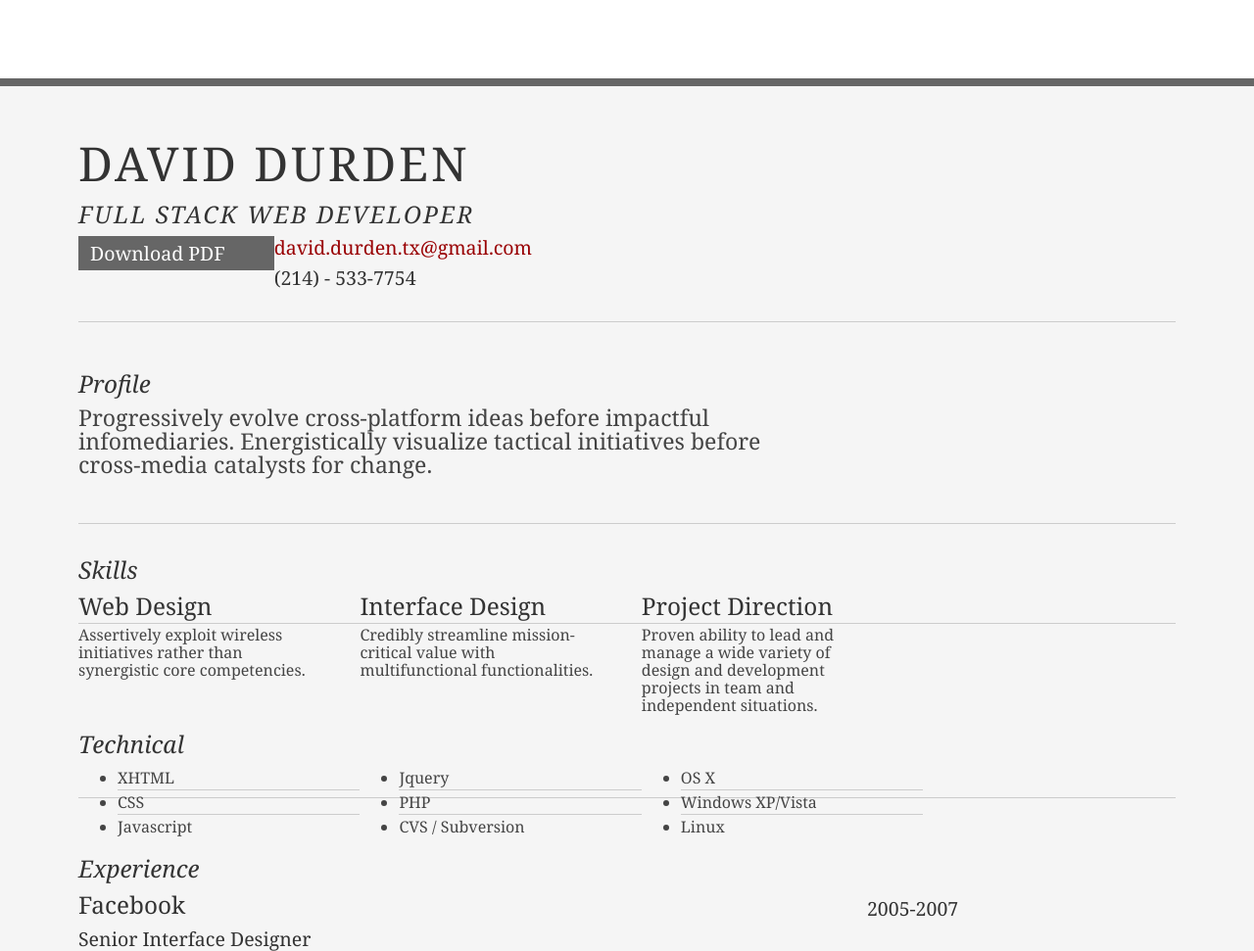
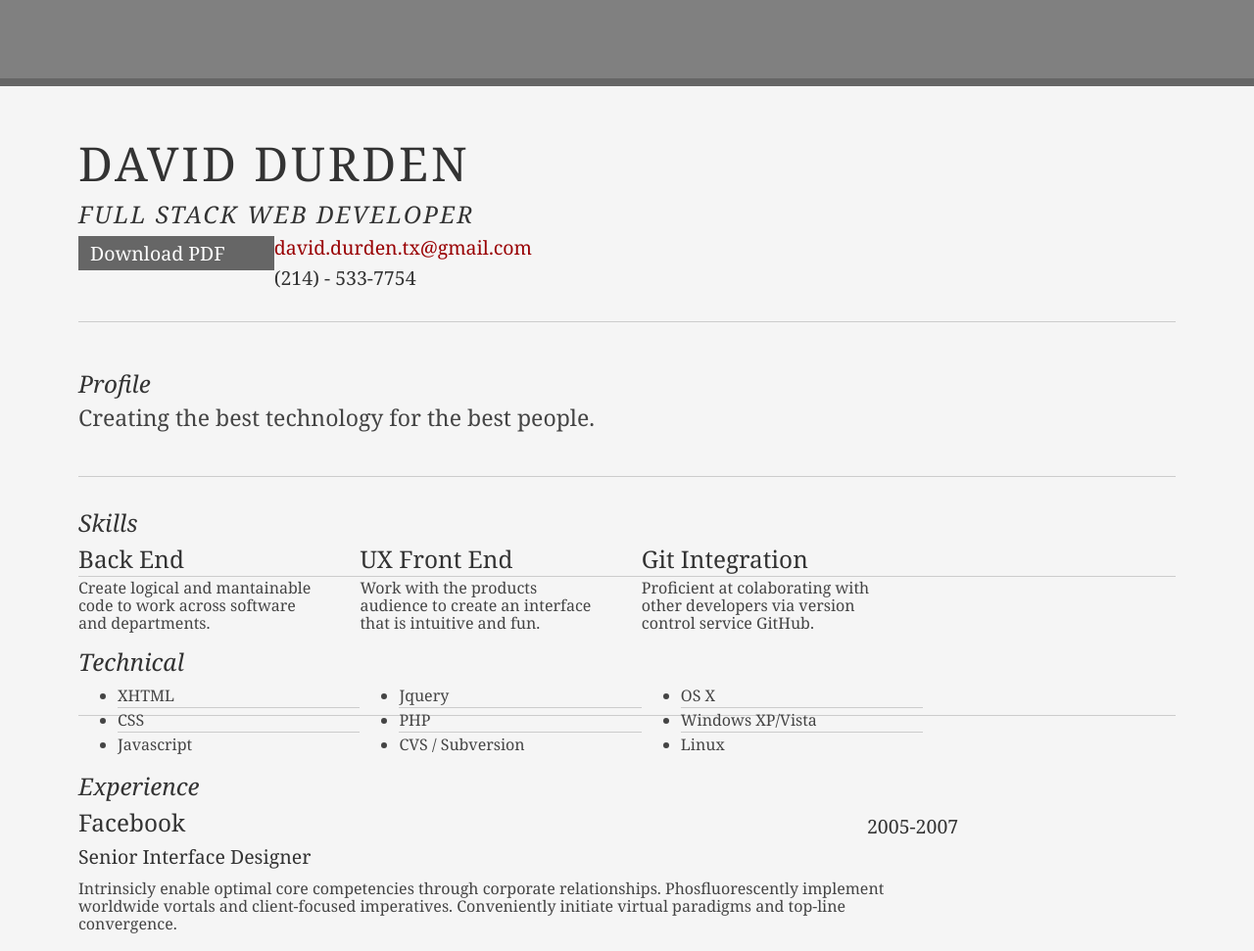
Before and after one commit to teslaman98/cyranosDjango, a Django app: page /profile/ in a window 1280 px wide. Shown: the part 57-1028 px from the top of the page at 98% size. Run offline with Django 3.2, Linux system fonts and the light colour scheme; some libraries are stand-ins or nearby versions.

Commit message:
pre project upload

```diff
--- a/main/templates/pages/giphy.html
+++ b/main/templates/pages/giphy.html
@@ -8,7 +8,7 @@
 <link rel="stylesheet" href="{% static '/css/giphy.css' %}" rel="stylesheet" type="text/css">
 <div class="card search-card container d-flex justify-content-center col-md-4" id="search-card">
 	<div class="row justify-content-center">
-		<div class="column">
+		<div class="row">
 			<div class=" col-md-4 col-md-offset-4 col-sm-offset-4">
 				<form id="search-form" class="form-inline">
 						<input class="search form-control mr-sm-2" type="text" />
--- a/main/templates/pages/index.html
+++ b/main/templates/pages/index.html
@@ -29,7 +29,7 @@
 
   <section class="jumbotron text-center">
     <div class="container">
-      <h1>Album example</h1>
+      <h1>My Portfolio</h1>
       <p class="lead text-muted">Something short and leading about the collection below—its contents, the creator, etc. Make it short and sweet, but not too short so folks don’t simply skip over it entirely.</p>
       <p>
         <a href="#" class="btn btn-primary my-2">Main call to action</a>
--- a/main/templates/pages/profile.html
+++ b/main/templates/pages/profile.html
@@ -2,7 +2,7 @@
 {% load static %}
 
 {% block content %}
-
+<link rel="stylesheet" href="{% static '/css/giphy.css' %}">
 <div id="doc2" class="yui-t7">
 	<div id="inner">
 
@@ -33,9 +33,7 @@
 						</div>
 						<div class="yui-u">
 							<p class="enlarge">
-								Progressively evolve cross-platform ideas before impactful
-								infomediaries. Energistically visualize tactical initiatives
-								before cross-media catalysts for change.
+								Creating the best technology for the best people.
 							</p>
 						</div>
 					</div><!--// .yui-gf -->
@@ -47,21 +45,21 @@
 						<div class="yui-u">
 
 								<div class="talent">
-									<h2>Web Design</h2>
-									<p>Assertively exploit wireless initiatives rather than
-										synergistic core competencies.	</p>
+									<h2>Back End</h2>
+									<p>Create logical and mantainable code to work across software
+									and departments.	</p>
 								</div>
 
 								<div class="talent">
-									<h2>Interface Design</h2>
-									<p>Credibly streamline mission-critical value with
-										multifunctional functionalities.	 </p>
+									<h2>UX Front End</h2>
+									<p>Work with the products audience to create an interface that
+									is intuitive and fun.	 </p>
 								</div>
 
 								<div class="talent">
-									<h2>Project Direction</h2>
-									<p>Proven ability to lead and manage a wide variety of design
-										and development projects in team and independent situations.</p>
+									<h2>Git Integration</h2>
+									<p>Proficient at colaborating with other developers via version
+									control service GitHub.		</p>
 								</div>
 						</div>
 					</div><!--// .yui-gf -->
```
